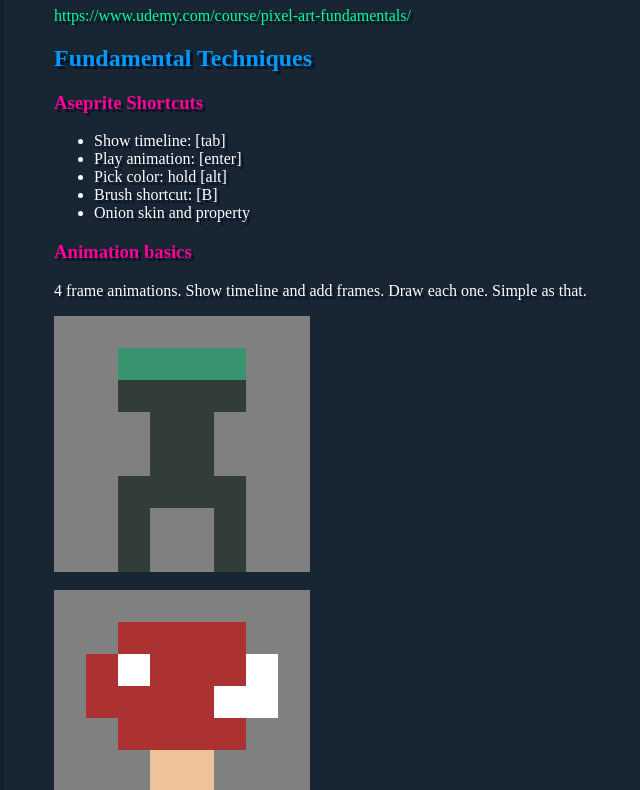
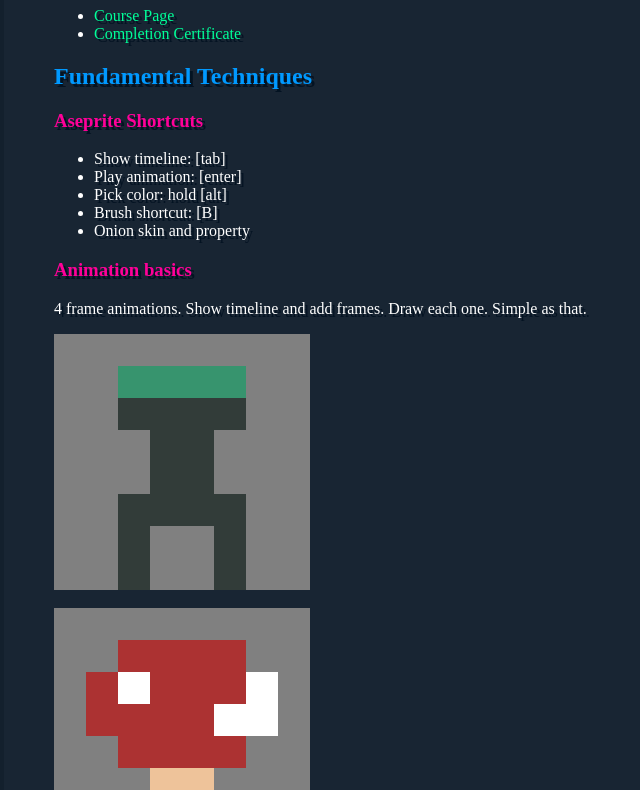
Before and after one commit to ricardobusta/udemy-pixel-art-fundamentals, a plain HTML site: page index.html in a window 1280 px wide. Shown: the part 101-891 px from the top of the page, without its empty margins (186-826 px from the left). Drawn offline with Linux system fonts and the light colour scheme.

Commit message:
Add completion certificate link

```diff
--- a/index.html
+++ b/index.html
@@ -58,8 +58,15 @@
 <body>
     <div class="content">
         <h1>Udemy Pixel Art Course</h1>
-        <a
-            href="https://www.udemy.com/course/pixel-art-fundamentals/">https://www.udemy.com/course/pixel-art-fundamentals/</a>
+        <ul>
+            <li><a href="https://www.udemy.com/course/pixel-art-fundamentals/">
+                    Course Page</a></li>
+            <li><a href="https://www.udemy.com/certificate/UC-457aa2b3-4049-49a9-82cf-26436907bdd3/">
+                    Completion Certificate</a></li>
+        </ul>
+
+
+
 
         <h2>Fundamental Techniques</h2>
 
```
